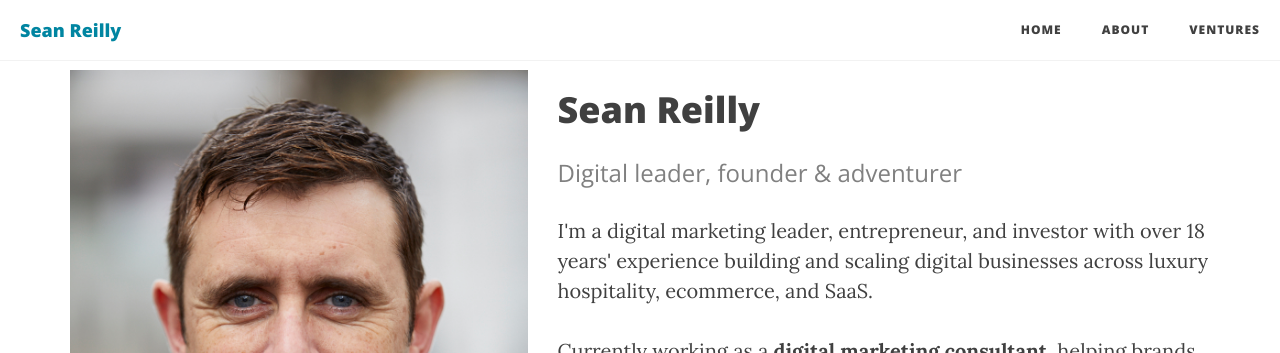
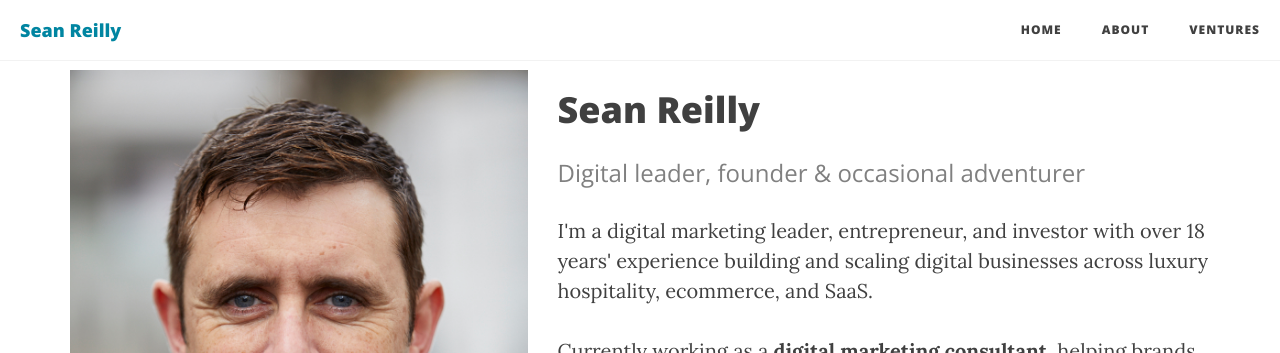
Before and after one commit to seanreillyesq/seanreillyesq.github.io, a Jekyll site: the page built from home.html, in a window 1280 px wide. Shown: the top 353 px of the page. Built offline with Jekyll 4.4.1, drawn with Linux system fonts in a browser that asks for light colours; comment, search, counter and statistics services are not loaded.

Commit message:
Update tagline: occasional adventurer (honesty over branding)

```diff
--- a/home.html
+++ b/home.html
@@ -1,7 +1,7 @@
 ---
 layout: home
 title: "Sean Reilly"
-description: "Digital leader, founder & adventurer"
+description: "Digital leader, founder & occasional adventurer"
 meta-description: Sean Reilly - 15+ years scaling digital revenues for luxury, hospitality and consumer brands. Founder of CanMarket. Writes about digital strategy, e-commerce, and adventure.
 hidden: true
 sitemap: false
@@ -16,7 +16,7 @@ robots: noindex, nofollow
         </div>
         <div class="col-md-7">
             <h1>Sean Reilly</h1>
-            <p style="color: #808080; font-family: 'Open Sans', 'Helvetica Neue', Helvetica, Arial, sans-serif; font-weight: 300; font-size: 24px; line-height: 1.1;">Digital leader, founder & adventurer</p>
+            <p style="color: #808080; font-family: 'Open Sans', 'Helvetica Neue', Helvetica, Arial, sans-serif; font-weight: 300; font-size: 24px; line-height: 1.1;">Digital leader, founder & occasional adventurer</p>
             <p>I'm a digital marketing leader, entrepreneur, and investor with over 18 years' experience building and scaling digital businesses across luxury hospitality, ecommerce, and SaaS.</p>
             <p>Currently working as a <a href="/contact"><strong>digital marketing consultant</strong></a>, helping brands with digital strategy, performance marketing, and martech.</p>
             <p>
```
